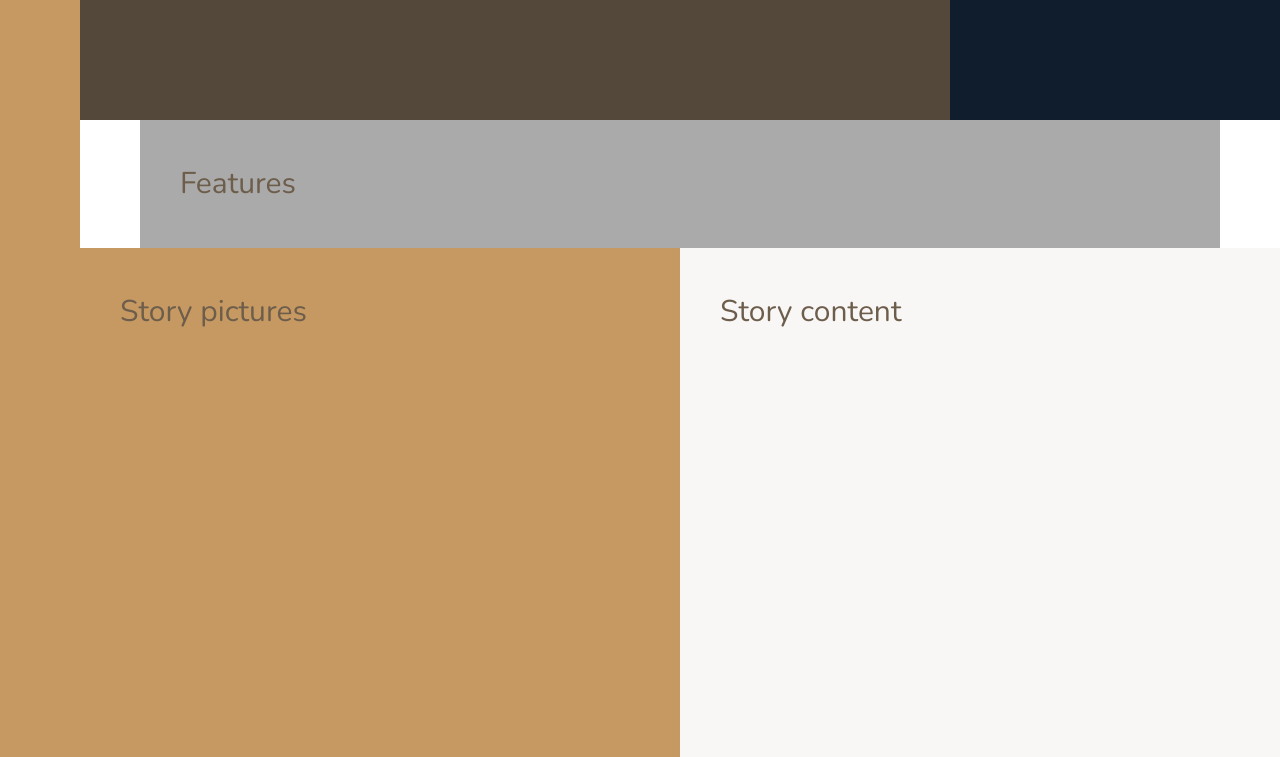
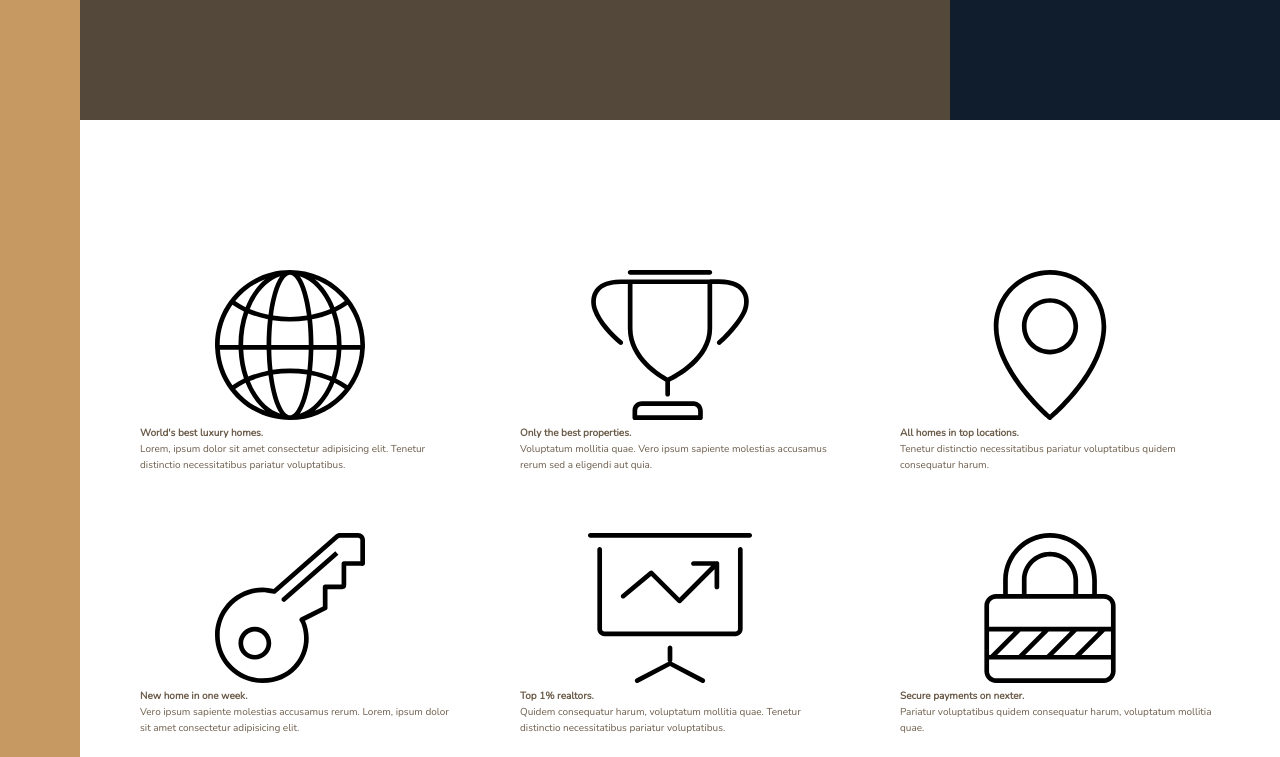
Before and after one commit to 12wollmana/Udemy-Advanced_CSS-Nexter, a website: page index.html in a window 1280 px wide. Shown: the part 520-1277 px from the top of the page. Drawn offline with nearby package versions, Linux system fonts and the light colour scheme.

Commit message:
Building the Feature Section Pt. 1

```diff
--- a/index.html
+++ b/index.html
@@ -21,7 +21,74 @@
 
     <div class="realtors">Top 3 realtors</div>
 
-    <section class="features">Features</section>
+    <section class="features">
+      <div class="feature">
+        <svg class="feature__icon">
+          <use xlink:href="img/sprite.svg#icon-global"></use>
+        </svg>
+        <h4 class="heading-4">
+          World's best luxury homes.
+        </h4>
+        <p class="feature__text">
+          Lorem, ipsum dolor sit amet consectetur adipisicing elit. Tenetur distinctio necessitatibus pariatur voluptatibus.
+        </p>
+      </div>
+      <div class="feature">
+        <svg class="feature__icon">
+          <use xlink:href="img/sprite.svg#icon-trophy"></use>
+        </svg>
+        <h4 class="heading-4">
+          Only the best properties.
+        </h4>
+        <p class="feature__text">
+          Voluptatum mollitia quae. Vero ipsum sapiente molestias accusamus rerum sed a eligendi aut quia.
+        </p>
+      </div>
+      <div class="feature">
+        <svg class="feature__icon">
+          <use xlink:href="img/sprite.svg#icon-map-pin"></use>
+        </svg>
+        <h4 class="heading-4">
+          All homes in top locations.
+        </h4>
+        <p class="feature__text">
+          Tenetur distinctio necessitatibus pariatur voluptatibus quidem consequatur harum.
+        </p>
+      </div>
+      <div class="feature">
+        <svg class="feature__icon">
+          <use xlink:href="img/sprite.svg#icon-key"></use>
+        </svg>
+        <h4 class="heading-4">
+         New home in one week.
+        </h4>
+        <p class="feature__text">
+          Vero ipsum sapiente molestias accusamus rerum. Lorem, ipsum dolor sit amet consectetur adipisicing elit.
+        </p>
+      </div>
+      <div class="feature">
+        <svg class="feature__icon">
+          <use xlink:href="img/sprite.svg#icon-presentation"></use>
+        </svg>
+        <h4 class="heading-4">
+          Top 1% realtors.
+        </h4>
+        <p class="feature__text">
+          Quidem consequatur harum, voluptatum mollitia quae. Tenetur distinctio necessitatibus pariatur voluptatibus.
+        </p>
+      </div>
+      <div class="feature">
+        <svg class="feature__icon">
+          <use xlink:href="img/sprite.svg#icon-lock"></use>
+        </svg>
+        <h4 class="heading-4">
+          Secure payments on nexter.
+        </h4>
+        <p class="feature__text">
+          Pariatur voluptatibus quidem consequatur harum, voluptatum mollitia quae.
+        </p>
+      </div>
+    </section>
 
     <div class="story__pictures">Story pictures</div>
 
--- a/sass/_base.scss
+++ b/sass/_base.scss
@@ -47,10 +47,4 @@ body {
     [center-end]
     minmax(6rem, 1fr)
     [full-end];
-
-  // TODO: Delete
-  & > * {
-    padding: 40px;
-    font-size: 3rem;
-  }
 }
--- a/sass/_features.scss
+++ b/sass/_features.scss
@@ -1,4 +1,9 @@
 .features {
-  background-color: $color-grey-light-2;
   grid-column: center-start / center-end;
+
+  margin: 15rem 0;
+
+  display: grid;
+  grid-template-columns: repeat(3, 1fr);
+  grid-gap: 6rem;
 }
```
Also changed, not shown: css/style.css.
